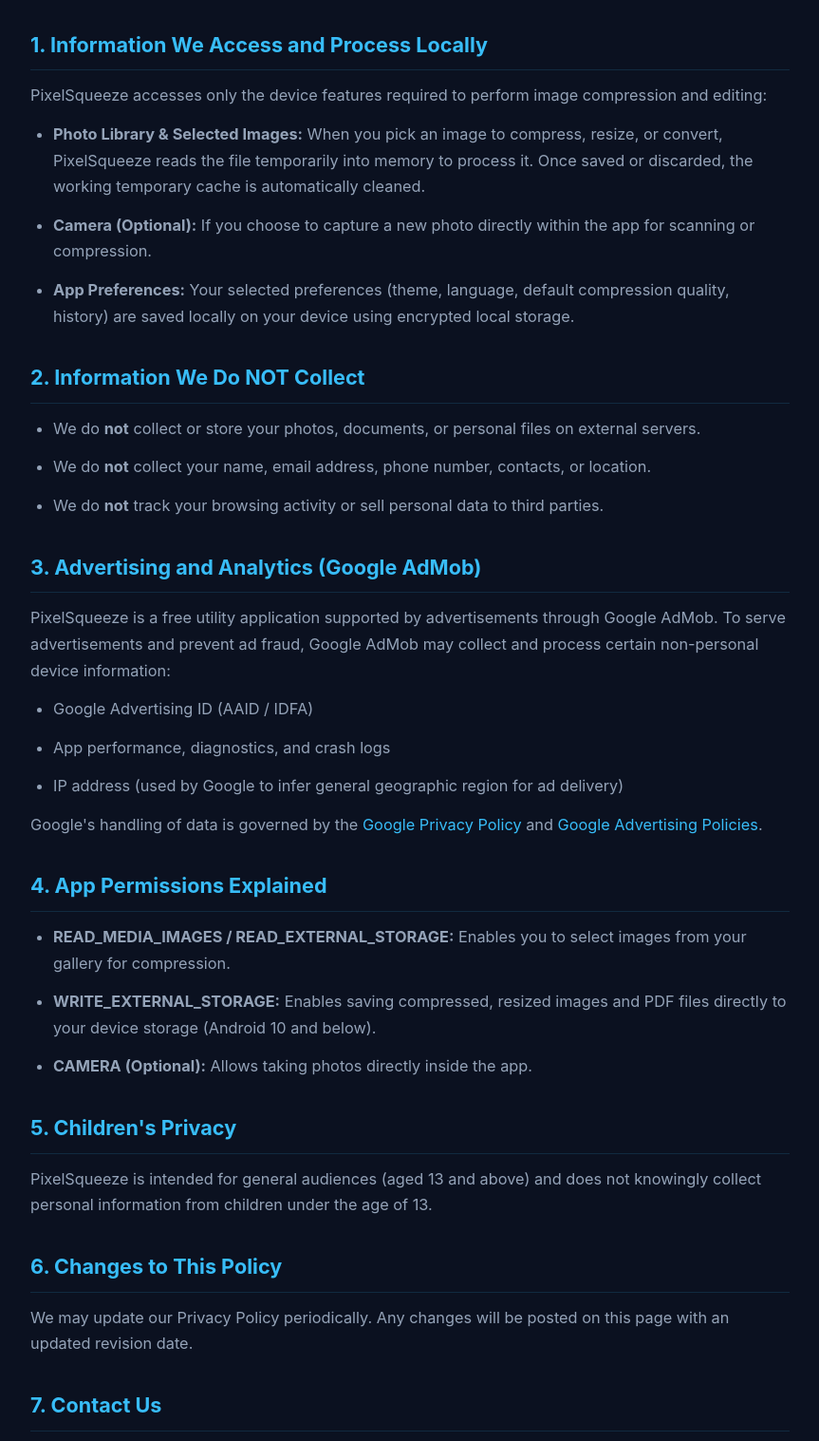
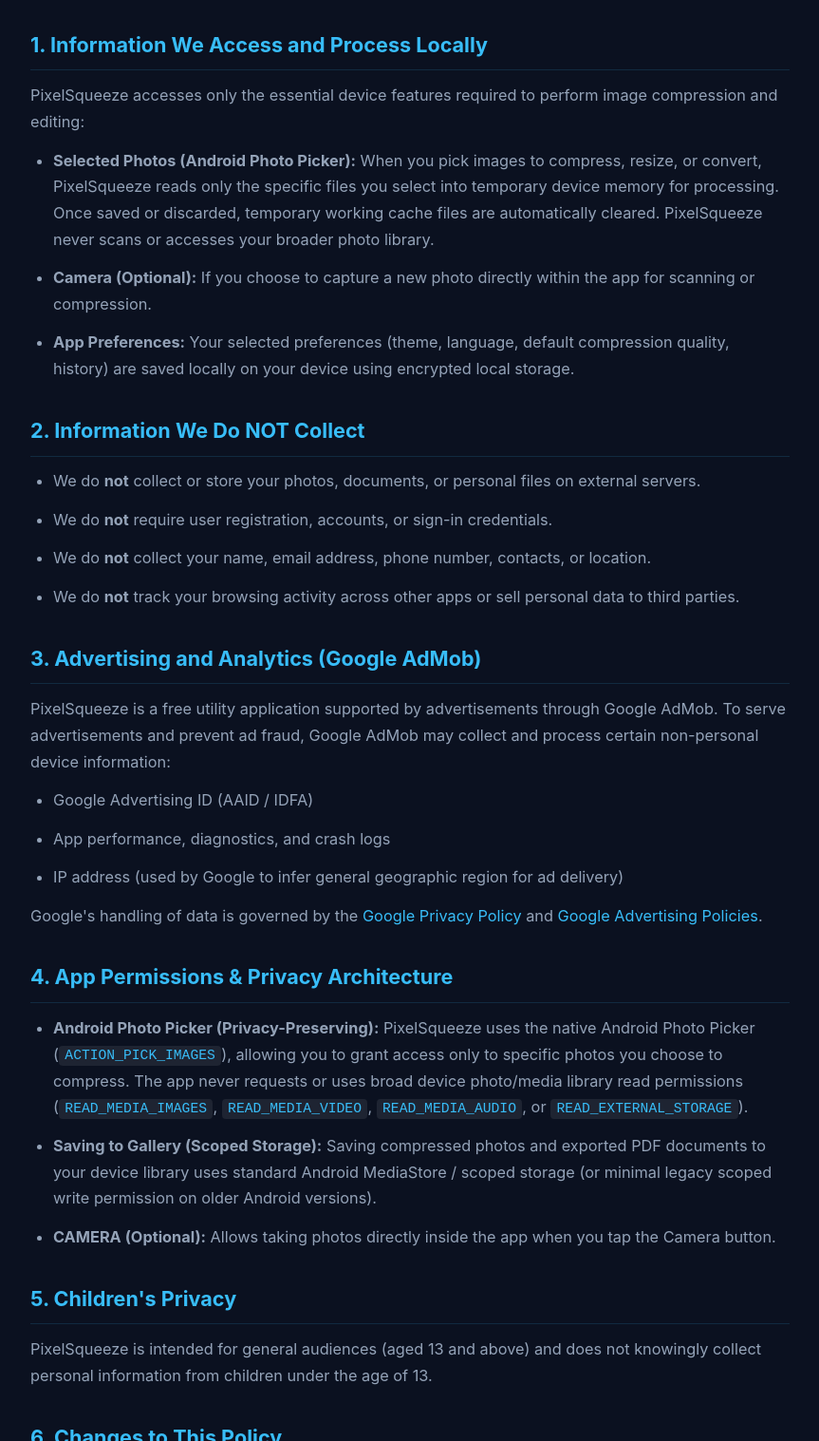
Before and after one commit to gunaangs/pixel-squeeze-app, a plain HTML site: page privacy-policy.html in a window 1280 px wide. Shown: the part 404-1921 px from the top of the page at 95% size, without its empty margins (208-1071 px from the left). Drawn offline with Linux system fonts and the light colour scheme.

Commit message:
docs: update privacy policy and documentation to reflect Android Photo Picker implementation and granular permission handling

```diff
--- a/privacy-policy.html
+++ b/privacy-policy.html
@@ -91,6 +91,14 @@
     .highlight strong {
       color: var(--text);
     }
+
+    code {
+      background: rgba(255, 255, 255, 0.08);
+      padding: 0.15rem 0.4rem;
+      border-radius: 4px;
+      font-size: 0.9em;
+      color: var(--primary);
+    }
   </style>
 </head>
 
@@ -101,65 +109,49 @@
       <p class="date">Last updated: August 28, 2026</p>
     </div>
 
-    <p>PixelSqueeze ("we", "our", or "the app") is a high-performance, offline image compression, resizing, and format
-      conversion application developed by Gunaseelan N (ANGS). We are committed to protecting your privacy and ensuring
-      you have complete control over your photos and data.</p>
+    <p>PixelSqueeze ("we", "our", or "the app") is a high-performance, offline image compression, resizing, and format conversion application developed by Gunaseelan N (ANGS). We are committed to protecting your privacy and ensuring you have complete control over your photos and data.</p>
 
     <div class="highlight">
-      <strong>🔒 100% On-Device & Offline Privacy:</strong> PixelSqueeze processes all photos, images, and documents
-      locally on your device hardware. Your images are NEVER uploaded, stored, or transferred to any cloud servers or
-      third parties.
+      <strong>🔒 100% On-Device & Offline Privacy:</strong> PixelSqueeze processes all photos, images, and documents locally on your device hardware. Your images are NEVER uploaded, stored, or transferred to any cloud servers or third parties.
     </div>
 
     <h2>1. Information We Access and Process Locally</h2>
-    <p>PixelSqueeze accesses only the device features required to perform image compression and editing:</p>
+    <p>PixelSqueeze accesses only the essential device features required to perform image compression and editing:</p>
     <ul>
-      <li><strong>Photo Library & Selected Images:</strong> When you pick an image to compress, resize, or convert,
-        PixelSqueeze reads the file temporarily into memory to process it. Once saved or discarded, the working
-        temporary cache is automatically cleaned.</li>
-      <li><strong>Camera (Optional):</strong> If you choose to capture a new photo directly within the app for scanning
-        or compression.</li>
-      <li><strong>App Preferences:</strong> Your selected preferences (theme, language, default compression quality,
-        history) are saved locally on your device using encrypted local storage.</li>
+      <li><strong>Selected Photos (Android Photo Picker):</strong> When you pick images to compress, resize, or convert, PixelSqueeze reads only the specific files you select into temporary device memory for processing. Once saved or discarded, temporary working cache files are automatically cleared. PixelSqueeze never scans or accesses your broader photo library.</li>
+      <li><strong>Camera (Optional):</strong> If you choose to capture a new photo directly within the app for scanning or compression.</li>
+      <li><strong>App Preferences:</strong> Your selected preferences (theme, language, default compression quality, history) are saved locally on your device using encrypted local storage.</li>
     </ul>
 
     <h2>2. Information We Do NOT Collect</h2>
     <ul>
-      <li>We do <strong>not</strong> collect or store your photos, documents, or personal files on external servers.
-      </li>
+      <li>We do <strong>not</strong> collect or store your photos, documents, or personal files on external servers.</li>
+      <li>We do <strong>not</strong> require user registration, accounts, or sign-in credentials.</li>
       <li>We do <strong>not</strong> collect your name, email address, phone number, contacts, or location.</li>
-      <li>We do <strong>not</strong> track your browsing activity or sell personal data to third parties.</li>
+      <li>We do <strong>not</strong> track your browsing activity across other apps or sell personal data to third parties.</li>
     </ul>
 
     <h2>3. Advertising and Analytics (Google AdMob)</h2>
-    <p>PixelSqueeze is a free utility application supported by advertisements through Google AdMob. To serve
-      advertisements and prevent ad fraud, Google AdMob may collect and process certain non-personal device information:
-    </p>
+    <p>PixelSqueeze is a free utility application supported by advertisements through Google AdMob. To serve advertisements and prevent ad fraud, Google AdMob may collect and process certain non-personal device information:</p>
     <ul>
       <li>Google Advertising ID (AAID / IDFA)</li>
       <li>App performance, diagnostics, and crash logs</li>
       <li>IP address (used by Google to infer general geographic region for ad delivery)</li>
     </ul>
-    <p>Google's handling of data is governed by the <a href="https://policies.google.com/privacy" target="_blank"
-        rel="noopener noreferrer">Google Privacy Policy</a> and <a href="https://policies.google.com/technologies/ads"
-        target="_blank" rel="noopener noreferrer">Google Advertising Policies</a>.</p>
+    <p>Google's handling of data is governed by the <a href="https://policies.google.com/privacy" target="_blank" rel="noopener noreferrer">Google Privacy Policy</a> and <a href="https://policies.google.com/technologies/ads" target="_blank" rel="noopener noreferrer">Google Advertising Policies</a>.</p>
 
-    <h2>4. App Permissions Explained</h2>
+    <h2>4. App Permissions & Privacy Architecture</h2>
     <ul>
-      <li><strong>READ_MEDIA_IMAGES / READ_EXTERNAL_STORAGE:</strong> Enables you to select images from your gallery for
-        compression.</li>
-      <li><strong>WRITE_EXTERNAL_STORAGE:</strong> Enables saving compressed, resized images and PDF files directly to
-        your device storage (Android 10 and below).</li>
-      <li><strong>CAMERA (Optional):</strong> Allows taking photos directly inside the app.</li>
+      <li><strong>Android Photo Picker (Privacy-Preserving):</strong> PixelSqueeze uses the native Android Photo Picker (<code>ACTION_PICK_IMAGES</code>), allowing you to grant access only to specific photos you choose to compress. The app never requests or uses broad device photo/media library read permissions (<code>READ_MEDIA_IMAGES</code>, <code>READ_MEDIA_VIDEO</code>, <code>READ_MEDIA_AUDIO</code>, or <code>READ_EXTERNAL_STORAGE</code>).</li>
+      <li><strong>Saving to Gallery (Scoped Storage):</strong> Saving compressed photos and exported PDF documents to your device library uses standard Android MediaStore / scoped storage (or minimal legacy scoped write permission on older Android versions).</li>
+      <li><strong>CAMERA (Optional):</strong> Allows taking photos directly inside the app when you tap the Camera button.</li>
     </ul>
 
     <h2>5. Children's Privacy</h2>
-    <p>PixelSqueeze is intended for general audiences (aged 13 and above) and does not knowingly collect personal
-      information from children under the age of 13.</p>
+    <p>PixelSqueeze is intended for general audiences (aged 13 and above) and does not knowingly collect personal information from children under the age of 13.</p>
 
     <h2>6. Changes to This Policy</h2>
-    <p>We may update our Privacy Policy periodically. Any changes will be posted on this page with an updated revision
-      date.</p>
+    <p>We may update our Privacy Policy periodically. Any changes will be posted on this page with an updated revision date.</p>
 
     <h2>7. Contact Us</h2>
     <p>If you have any questions or suggestions regarding this Privacy Policy, please contact us at:</p>
```
Also changed, not shown: index.html (+16 -7 lines).
